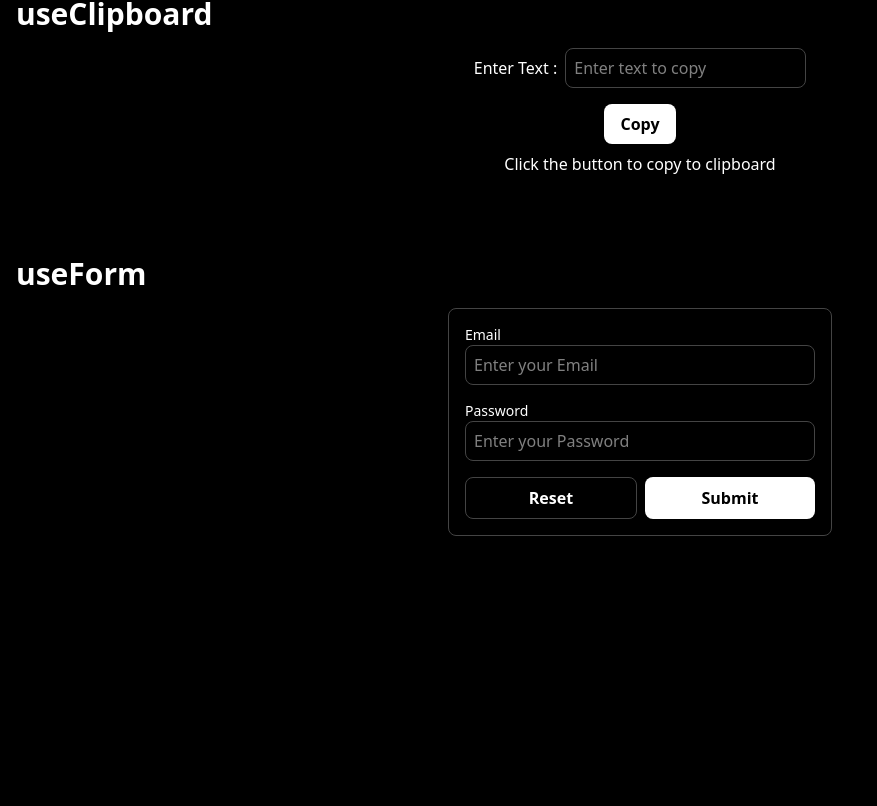
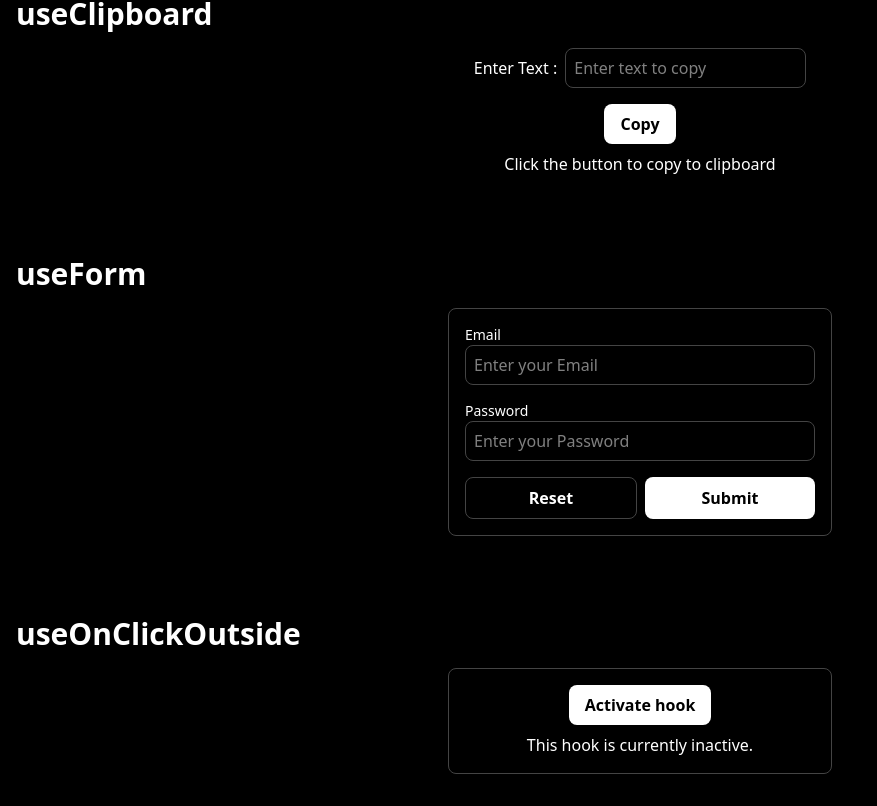
Before and after one commit to dhruvdhaduk-simform/hooks, a React (Vite) app: page / in a window 1280 px wide. Shown: the part 1880-2686 px from the top of the page, without its empty margins (0-877 px from the left). Before the commit the page ends 2448 px from the top, so only its background shows below. Built offline with nearby package versions, Linux system fonts and the light colour scheme.

Commit message:
Create 'useOnClickOutside' hook with its demo and docs

```diff
--- a/src/App.tsx
+++ b/src/App.tsx
@@ -9,6 +9,7 @@ import { UseDebounceDemo } from './demos/UseDebounceDemo';
 import { UseIsOfflineDemo } from './demos/UseIsOfflineDemo';
 import { UseClipboardDemo } from './demos/UseClipboardDemo';
 import { UseFormDemo } from './demos/UseFormDemo';
+import { UseOnClickOutside } from './demos/UseOnClickOutside';
 
 function App() {
     return (
@@ -26,6 +27,7 @@ function App() {
                 <UseIsOfflineDemo />
                 <UseClipboardDemo />
                 <UseFormDemo />
+                <UseOnClickOutside />
             </div>
         </div>
     );
--- /dev/null
+++ b/src/demos/UseOnClickOutside.tsx
@@ -0,0 +1,43 @@
+import { SectionHeading } from '@/components/SectionHeading';
+import { Button } from '@/components/ui/Button';
+import { useOnClickOutside } from '@/hooks/useOnClickOutside';
+import { useCallback, useRef, useState } from 'react';
+
+export function UseOnClickOutside() {
+    const [isActive, setIsActive] = useState(false);
+
+    const callback = useCallback(() => {
+        if (isActive) {
+            alert('You Clicked Outside.');
+        }
+    }, [isActive]);
+
+    const ref = useRef(null);
+    useOnClickOutside(ref, callback);
+
+    return (
+        <div className="p-4" id="use-on-click-outside">
+            <SectionHeading
+                docsLink="https://github.com/dhruvdhaduk-simform/hooks?tab=readme-ov-file#useonclickoutside"
+                label="useOnClickOutside"
+            />
+            <div className="p-4 flex justify-center">
+                <div
+                    className="border border-[#444444] p-4 rounded-lg w-full max-w-96 flex flex-col items-center gap-2"
+                    ref={ref}
+                >
+                    <Button onClick={() => setIsActive(!isActive)}>
+                        {isActive ? 'Deactive hook' : 'Activate hook'}
+                    </Button>
+                    {isActive ? (
+                        <p className="text-green-500 font-bold">
+                            Try clicking outside the box.
+                        </p>
+                    ) : (
+                        <p>This hook is currently inactive.</p>
+                    )}
+                </div>
+            </div>
+        </div>
+    );
+}
--- /dev/null
+++ b/src/hooks/useOnClickOutside.ts
@@ -0,0 +1,26 @@
+import { useEffect } from 'react';
+
+export function useOnClickOutside(
+    ref: React.RefObject<null | HTMLElement>,
+    callback: () => unknown
+) {
+    useEffect(() => {
+        const ctrl = new AbortController();
+
+        document.body.addEventListener(
+            'click',
+            (e) => {
+                if (
+                    ref.current &&
+                    e.target instanceof HTMLElement &&
+                    !ref.current.contains(e.target)
+                ) {
+                    callback();
+                }
+            },
+            { signal: ctrl.signal }
+        );
+
+        return () => ctrl.abort();
+    }, [ref, callback]);
+}
```
Also changed, not shown: 1 other file (tests, documents, lock files or other folders).
